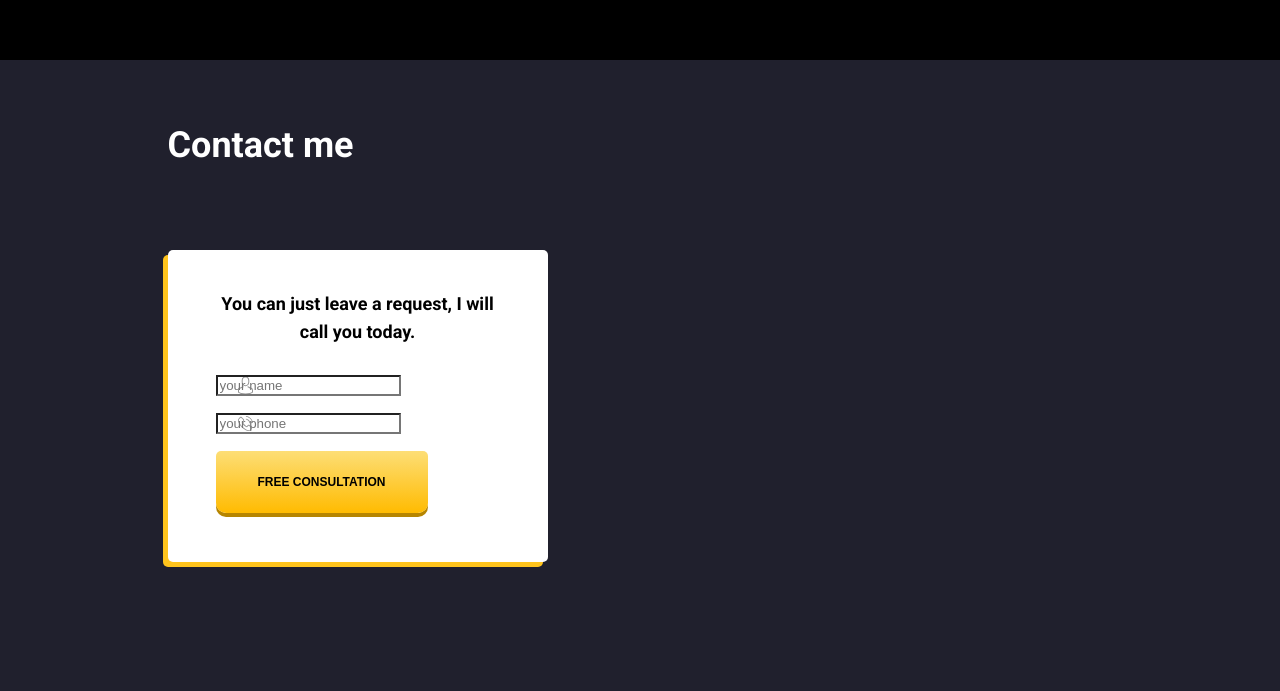
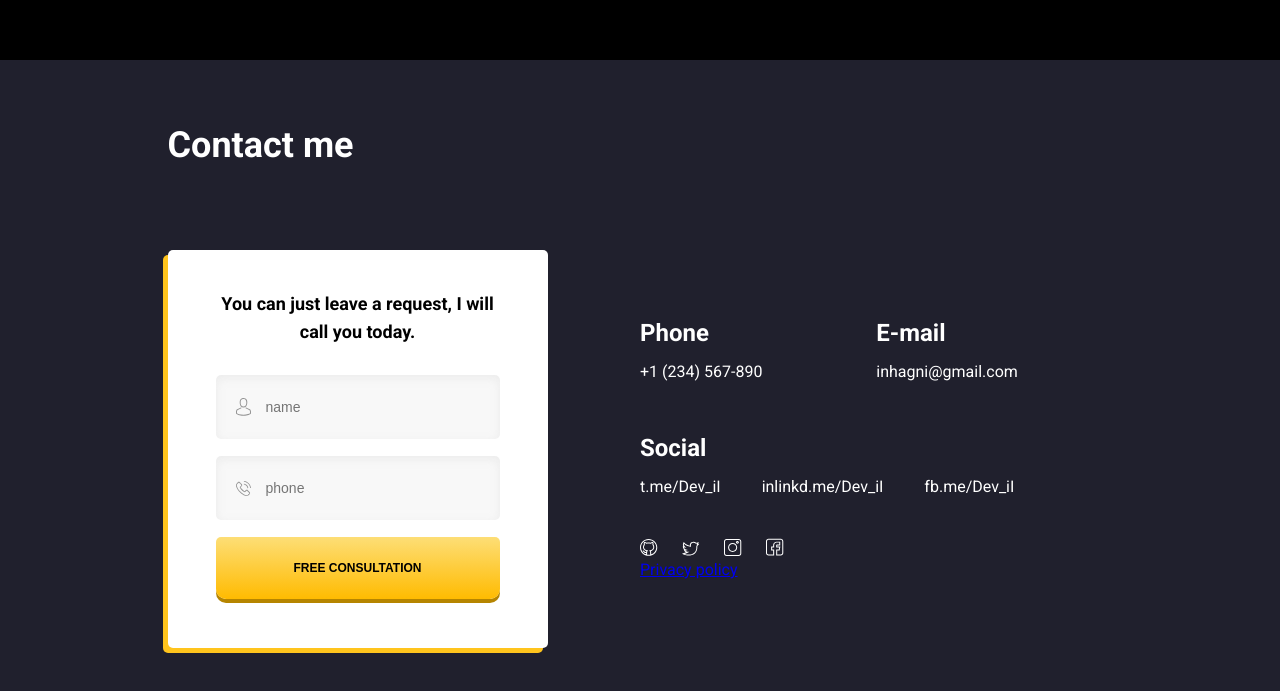
Before and after one commit to Devilfron/portfolio, a plain HTML site: page index.html in a window 1280 px wide. Shown: the part 1511-2202 px from the top of the page. Before the commit the page ends 2165 px from the top, so only its background shows below. Drawn offline with Linux system fonts and the light colour scheme.

Commit message:
edit block contacts

```diff
--- a/css/style.css
+++ b/css/style.css
@@ -42,6 +42,10 @@ body {
 
 .social-link {
     margin-left: 20px;
+}
+
+.social-link:first-child {
+    margin-left: 0;
 }
 
 .hero-content {
@@ -138,9 +142,9 @@ body {
     box-shadow: -5px 5px 0px #ffc41d;
     max-width: 380px;
     padding-top: 40px;
-    padding-bottom: 49px;
     padding-left: 48px;
     padding-right: 48px;
+    padding-bottom: 49px;
 }
 
 .form-title {
@@ -155,14 +159,14 @@ body {
 
 .input {
     background: #f8f8f8;
+    border: none;
+    box-shadow: inset 0px 3px 10px rgba(199, 199, 199, 0.25);
     border-radius: 5px;
-    box-shadow: inset 0px 3px 10px rgba(199, 199, 199, 0.25);
     padding: 18px 20px;
     padding-left: 50px;
     width: 100%;
-    border: none;
     font-size: 14px;
-    line-height: 26px;
+    line-height: 28px;
 }
 
 .input-name {
@@ -178,3 +182,49 @@ body {
     background-repeat: no-repeat;
     background-position: center left 20px;
 }
+
+.form-button {
+    width: 100%;
+}
+
+.contacts-block {
+    display: flex;
+    justify-content: space-between;
+    align-items: center;
+}
+.contacts-text {
+    flex-basis: 50%;
+}
+
+.contacts-data {
+    display: flex;
+    flex-wrap: wrap;
+    margin-bottom: 42px;
+}
+
+.contacts-phone, .contacts-mail {
+    flex-basis: 50%;
+    margin-bottom: 53px;
+}
+
+.contacts-social {
+    flex-basis: 100%;
+}
+
+.contacts-title {
+    font-weight: bold;
+    font-size: 24px;
+    line-height: 28px;
+    margin: 0;
+    margin-bottom: 15px;
+}
+
+.contacts-link {
+    text-decoration: none;
+    color: inherit;
+    margin-right: 37px;
+}
+
+.contacts-link:hover {
+    text-decoration: underline;
+}
--- a/index.html
+++ b/index.html
@@ -93,10 +93,46 @@
             <div class="contacts-block">
                 <form action="#" class="contacts-form">
                     <h4 class="form-title">You can just leave a request, I will call you today.</h4>
-                    <input type="text" class="input-name" placeholder="your name">
-                    <input type="text" class="input-phone" placeholder="your phone">
-                    <button class="button">Free consultation</button>
+                    <input type="text" class="input input-name" placeholder="name">
+                    <input type="text" class="input input-phone" placeholder="phone">
+                    <button class="button form-button">Free consultation</button>
                 </form>
+
+                <div class="contacts-text">
+                    <div class="contacts-data">
+                        <div class="contacts-phone">
+                            <h4 class="contacts-title">Phone</h4>
+                            <a href="tel:+1234567890" class="contacts-link">+1 (234) 567-890</a>
+                        </div>
+                        <!-- /.contacts-phone -->
+
+                        <div class="contacts-mail">
+                            <h4 class="contacts-title">E-mail</h4>
+                            <a href="mailto:inhagni@gmail.com" class="contacts-link">inhagni@gmail.com</a>
+                        </div>
+                        <!-- /.contacts-mail -->
+
+                        <div class="contacts-social">
+                            <h4 class="contacts-title">Social</h4>
+                            <a href="#" class="contacts-link">t.me/Dev_iI</a>
+                            <a href="#" class="contacts-link">inlinkd.me/Dev_iI</a>
+                            <a href="#" class="contacts-link">fb.me/Dev_iI</a>
+                        </div>
+                        <!-- /.contacts-social -->
+                    </div>
+                    <!-- /.contacts-data -->
+                    <div class="social-links">
+                        <a href="https://github.com/Devilfron" class="social-link"><img src="img/social/github.svg" alt="github"></a>
+                        <a href="https://x.com/AgniWicked" class="social-link"><img src="img/social/twitter.svg" alt="twitter"></a>
+                        <a href="https://www.instagram.com" class="social-link"><img src="img/social/instagram.svg" alt="instagram"></a>
+                        <a href="https://www.facebook.com/?locale=ru_RU" class="social-link"><img src="img/social/facebook.svg"
+                                alt="fb"></a>
+                    </div>
+                    <!-- /.social-links -->
+                     <a href="#" class="contacts-policy">Privacy policy</a>
+                </div>
+                <!-- /.contacts-text -->
+
             </div>
             <!-- /.contacts-block -->
         </div>
```
